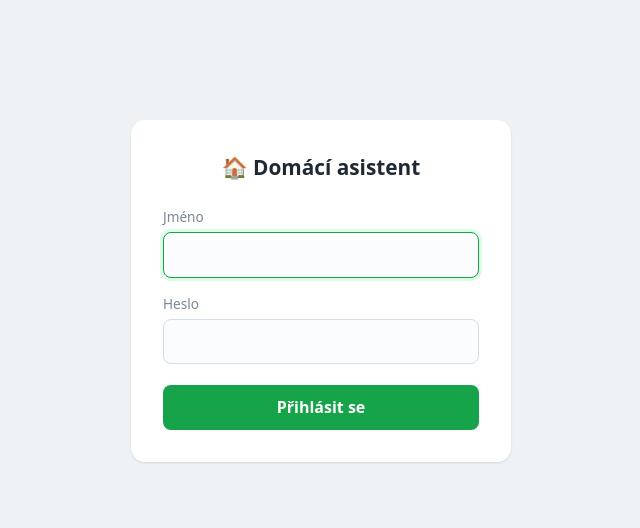
After one commit to peetau/home-asistant, a Flask app: page /prihlaseni in a window 1280 px wide. The commit adds this page. Shown: the top 528 px of the page, without its empty margins (319-959 px from the left). Run offline with Flask 3, Linux system fonts and the light colour scheme.

Commit message:
Faze 4 kroky 2-3: prihlasovaci stranka a ochrana dashboardu
- /prihlaseni: formular (POST, aby heslo nebylo v adrese) + overeni
  proti databazi; chybova hlaska nerozlisuje spatne jmeno od hesla,
  aby nesla zjistovat existence uctu
- /odhlaseni: vymaze session
- vlastni dekorator @vyzaduje_prihlaseni chrani dashboard
- session = podepsana cookie, klic SECRET_KEY v config.py (mimo Git),
  do config.example.py pridan navod na vygenerovani vlastniho
- hlavicka dashboardu ukazuje prihlaseneho uzivatele a odkaz na odhlaseni

Overeno end-to-end: nepihlaseny -> 302 na prihlaseni, spatne heslo ->
hlaska, spravne -> 302 na dashboard s daty, po odhlaseni zase 302.

Co-Authored-By: Claude Opus 5 <noreply@anthropic.com>

```diff
--- a/config.example.py
+++ b/config.example.py
@@ -18,3 +18,8 @@ NANOLEAF_TOKEN = "sem-patri-token"  # token vygenerovaný podržením tlačítka
 SOLAX_TOKEN = "sem-patri-token"   # token ze SolaX Cloud
 SOLAX_DONGLE_IP = "192.168.0.0"   # IP Wi-Fi dongle v domácí síti (u SolaXu se čte lokálně, ne z cloudu)
 SOLAX_WIFI_SN = "sem-patri-SN"    # sériové číslo Wi-Fi modulu měniče
+
+# --- Podpisovy klic pro prihlasovaci cookie (Flask session) ---
+# Vygeneruj si vlastni nahodny:
+#     python -c "import secrets; print(secrets.token_hex(32))"
+SECRET_KEY = "sem-patri-nahodny-retezec"
--- a/static/style.css
+++ b/static/style.css
@@ -164,3 +164,42 @@ details.karta[open] summary { margin-bottom: 1rem; }
 }
 .tabulka td { padding: .35rem .5rem; border-bottom: 1px solid #f0f3f6; }
 .tabulka td:not(:first-child) { text-align: right; font-variant-numeric: tabular-nums; }
+
+/* ==================== Přihlášení ==================== */
+
+.obal-uzky { max-width: 380px; margin-top: 12vh; }
+
+.karta-prihlaseni { padding: 2rem; }
+.prihlaseni-nadpis { font-size: 1.3rem; margin: 0 0 1.5rem; text-align: center; }
+
+.formular { display: flex; flex-direction: column; gap: 1rem; }
+.formular label { display: flex; flex-direction: column; gap: .3rem; }
+.formular label span { font-size: .85rem; color: var(--text-slaby); }
+
+.formular input {
+    font: inherit;
+    padding: .6rem .7rem;
+    border: 1px solid #d6dde4;
+    border-radius: 8px;
+    background: #fbfcfd;
+}
+.formular input:focus {
+    outline: none;
+    border-color: var(--zelena);
+    box-shadow: 0 0 0 3px var(--zelena-svet);
+}
+
+.formular button {
+    font: inherit;
+    font-weight: 600;
+    padding: .65rem;
+    border: none;
+    border-radius: 8px;
+    background: var(--zelena);
+    color: #fff;
+    cursor: pointer;
+    margin-top: .3rem;
+}
+.formular button:hover { background: #12833b; }
+
+header .cas a { color: var(--text-slaby); }
--- a/templates/dashboard.html
+++ b/templates/dashboard.html
@@ -17,7 +17,10 @@
 
     <header>
         <h1>🏠 Domácí asistent</h1>
-        <span class="cas">aktualizováno {{ cas }}</span>
+        <span class="cas">
+            {{ uzivatel }} · aktualizováno {{ cas }} ·
+            <a href="{{ url_for('odhlaseni') }}">odhlásit</a>
+        </span>
     </header>
 
     {# ---------- Solární elektrárna ---------- #}
--- /dev/null
+++ b/templates/prihlaseni.html
@@ -0,0 +1,47 @@
+<!doctype html>
+<html lang="cs">
+<head>
+    <meta charset="utf-8">
+    <meta name="viewport" content="width=device-width, initial-scale=1">
+    <title>Přihlášení — Domácí asistent</title>
+    <link rel="stylesheet" href="{{ url_for('static', filename='style.css') }}">
+</head>
+<body>
+<div class="obal obal-uzky">
+
+    <div class="karta karta-prihlaseni">
+        <h1 class="prihlaseni-nadpis">🏠 Domácí asistent</h1>
+
+        {# Chybová hláška se ukáže jen tehdy, když ji Python pošle. #}
+        {% if chyba %}
+            <p class="chyba">{{ chyba }}</p>
+        {% endif %}
+
+        {# FORMULÁŘ.
+           method="post" znamená, že se údaje pošlou v TĚLE požadavku,
+           ne v adrese. To je důležité: kdyby to bylo GET, heslo by se
+           objevilo v adresním řádku, v historii prohlížeče i v logu serveru.
+
+           Každý <input> má name="..." - pod tímhle jménem si hodnotu
+           v Pythonu vyzvedneme z request.form. #}
+        <form method="post" class="formular">
+            <label>
+                <span>Jméno</span>
+                <input type="text" name="jmeno" required autofocus
+                       autocomplete="username">
+            </label>
+
+            <label>
+                <span>Heslo</span>
+                {# type="password" zajistí, že se znaky zobrazují jako tečky #}
+                <input type="password" name="heslo" required
+                       autocomplete="current-password">
+            </label>
+
+            <button type="submit">Přihlásit se</button>
+        </form>
+    </div>
+
+</div>
+</body>
+</html>
--- a/web.py
+++ b/web.py
@@ -14,7 +14,9 @@ Tenhle soubor řeší jen LOGIKU: přečti zařízení a předej data šabloně.
 
 from datetime import datetime
 
-from flask import Flask, render_template
+from functools import wraps
+
+from flask import Flask, render_template, request, redirect, url_for, session
 
 import config
 import database
@@ -23,6 +25,73 @@ from devices.nanoleaf import get_nanoleaf_status
 from devices.solax import get_solax_status
 
 app = Flask(__name__)
+
+# Tajný klíč, kterým Flask PODEPISUJE přihlašovací cookie. Bez něj by
+# session vůbec nefungovala. Obsah cookie je čitelný, ale díky podpisu
+# ho uživatel nemůže změnit, aniž by to server nepoznal.
+app.secret_key = config.SECRET_KEY
+
+
+def vyzaduje_prihlaseni(funkce):
+    """
+    Nálepka pro route, které mají být jen pro přihlášené.
+
+    Použití:
+        @app.route("/")
+        @vyzaduje_prihlaseni
+        def dashboard(): ...
+
+    Je to vlastní DEKORÁTOR - stejný princip jako @app.route, jen si ho
+    tentokrát píšeme sami. Obalí původní funkci kontrolou: když v session
+    není uživatel, místo stránky pošle přesměrování na přihlášení.
+
+    @wraps(funkce) jen zajistí, že si obalená funkce podrží své jméno -
+    bez toho by si Flask myslel, že se všechny route jmenují stejně.
+    """
+    @wraps(funkce)
+    def obalena_funkce(*args, **kwargs):
+        if "uzivatel" not in session:
+            return redirect(url_for("prihlaseni"))
+        return funkce(*args, **kwargs)
+    return obalena_funkce
+
+
+# methods=["GET", "POST"] říká, že tahle adresa umí dvě věci:
+#   GET  = "ukaž mi formulář"        (když na stránku přijdeš)
+#   POST = "tady máš vyplněné údaje" (když odešleš formulář)
+# Bez toho seznamu by Flask POST odmítl.
+@app.route("/prihlaseni", methods=["GET", "POST"])
+def prihlaseni():
+    chyba = None
+
+    if request.method == "POST":
+        # request.form je slovník s odeslanými poli. Klíče odpovídají
+        # atributům name="..." v HTML formuláři.
+        jmeno = request.form.get("jmeno", "").strip()
+        heslo = request.form.get("heslo", "")
+
+        uzivatel = database.over_uzivatele(jmeno, heslo)
+
+        if uzivatel:
+            # Do session zapíšeme, kdo je přihlášen. Flask to zabalí
+            # do podepsané cookie a prohlížeč ji pošle s každým dalším
+            # požadavkem - tím si nás server "pamatuje".
+            session["uzivatel"] = uzivatel["jmeno"]
+            session["uzivatel_id"] = uzivatel["id"]
+            return redirect(url_for("dashboard"))
+
+        # Schválně neříkáme, jestli je špatně jméno, nebo heslo. Kdybychom
+        # rozlišovali, útočník by si mohl ověřit, která jména existují.
+        chyba = "Nesprávné jméno nebo heslo."
+
+    return render_template("prihlaseni.html", chyba=chyba)
+
+
+@app.route("/odhlaseni")
+def odhlaseni():
+    # Vyprázdní session -> cookie přestane platit -> uživatel je odhlášen.
+    session.clear()
+    return redirect(url_for("prihlaseni"))
 
 
 def _bezpecne(nacti):
@@ -43,6 +112,7 @@ def _bezpecne(nacti):
 
 
 @app.route("/")
+@vyzaduje_prihlaseni
 def dashboard():
     # Přečteme obě zařízení. lambda je "funkce na jeden řádek bez jména" -
     # tady jen zabalí volání s parametry, aby ho _bezpecne mohlo spustit.
@@ -76,6 +146,7 @@ def dashboard():
         graf_vykon=graf_vykon, graf_baterie=graf_baterie,
         historie=list(reversed(historie))[:20],   # tabulka: nejnovější nahoře
         cas=datetime.now().strftime("%H:%M:%S"),
+        uzivatel=session.get("uzivatel"),
     )
 
 
```
